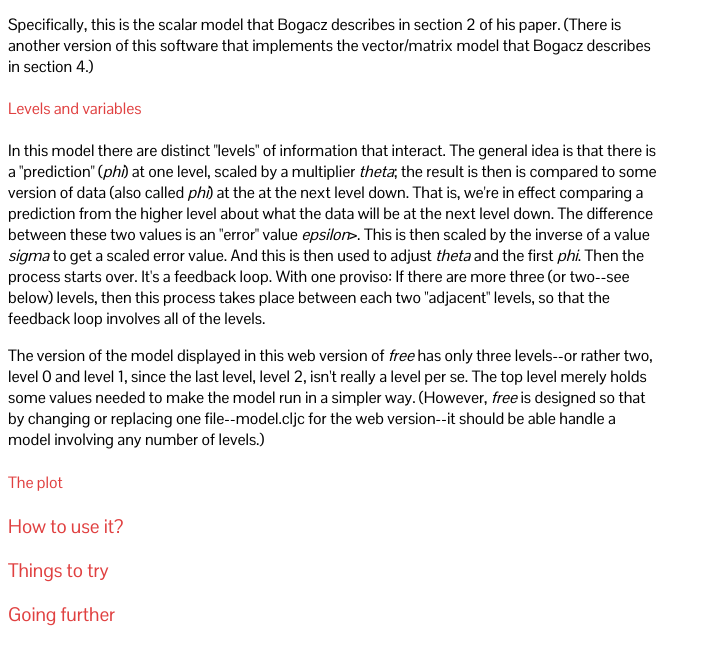
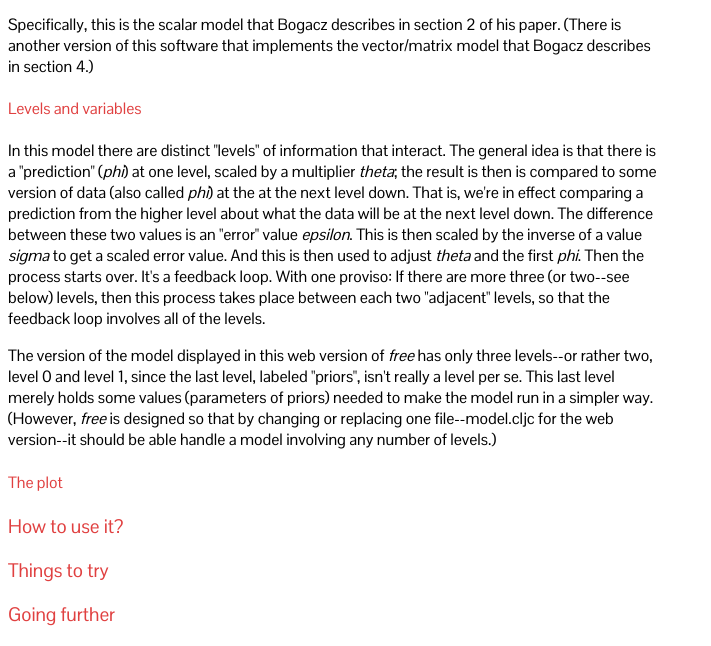
Before and after one commit to mars0i/free, a web app: page /info.html in a window 1280 px wide. Shown: the part 393-1039 px from the top of the page, without its empty margins (0-711 px from the left). Run offline with its HTML, style and script files only (its server is not run), Linux system fonts and the light colour scheme; data that the repository does not hold is empty.

Commit message:
changed label of top level to "priors:"

```diff
--- a/resources/public/info.html
+++ b/resources/public/info.html
@@ -48,7 +48,7 @@
        down.  That is, we're in effect comparing a prediction from the
        higher level about what the data will be at the next level down.
        The difference between these two values is an "error"
-       value <em>epsilon</em>>.  This is then scaled by the inverse of a
+       value <em>epsilon</em>.  This is then scaled by the inverse of a
        value <em>sigma</em> to get a scaled error value.  And this is then
        used to adjust <em>theta</em> and the first <em>phi</em>.  Then the
        process starts over.  It's a feedback loop.  With one proviso:
@@ -58,12 +58,12 @@
 
        <p>The version of the model displayed in this web version of
        <em>free</em> has only three levels--or rather two, level 0 and
-       level 1, since the last level, level 2, isn't really a level per
-       se.  The top level merely holds some values needed to make the
-       model run in a simpler way.  (However, <em>free</em> is designed
-       so that by changing or replacing one file--model.cljc for the
-       web version--it should be able handle a model involving any
-       number of levels.)</p>
+       level 1, since the last level, labeled "priors", isn't really a
+       level per se.  This last level merely holds some values
+       (parameters of priors) needed to make the model run in a simpler
+       way.  (However, <em>free</em> is designed so that by changing or
+       replacing one file--model.cljc for the web version--it should be
+       able handle a model involving any number of levels.)</p>
 
        <h4>The plot</h4>
 
```
Also changed, not shown: 1 other file.
